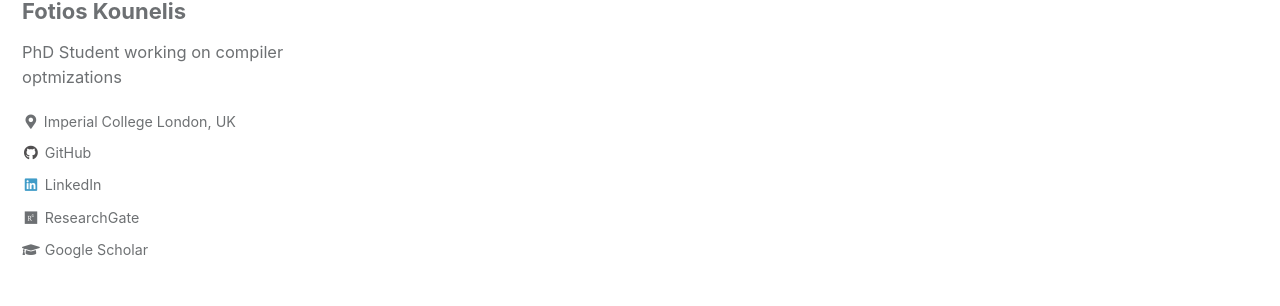
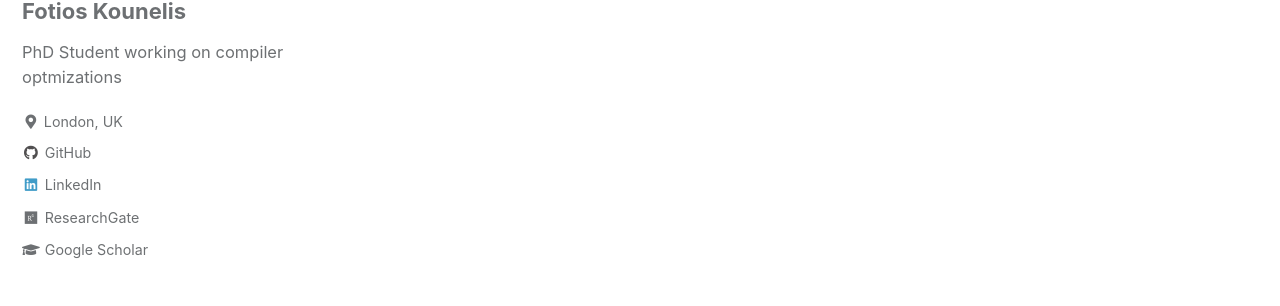
Before and after one commit to fotiskoun/fotiskoun.github.io, a Jekyll site: the page built from index.html, in a window 1280 px wide. Shown: the part 219-525 px from the top of the page. Built offline with Jekyll 4.4.1, drawn with Linux system fonts in a browser that asks for light colours; cached includes are drawn as plain includes; the list of posts is cut into pages by our own code.

Commit message:
Update _config.yml

```diff
--- a/_config.yml
+++ b/_config.yml
@@ -105,7 +105,7 @@ author:
   name             : "Fotios Kounelis"
   avatar           : "/assets/images/logo2.jpg"
   bio              : "PhD Student working on compiler optmizations"
-  location         : "Imperial College London, UK"
+  location         : "London, UK"
   email            :
   links:
     - label: "GitHub"
```
